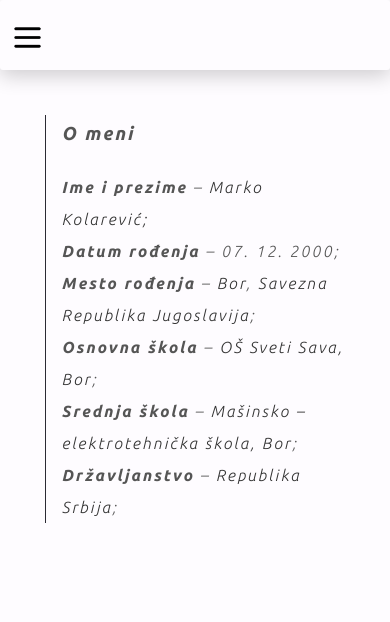
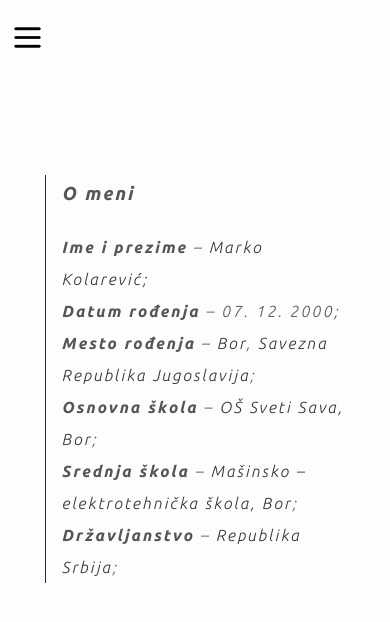
Before and after one commit to MarkoKolarevic/moj-blog, a website: page public/about.html in a window 390 px wide. Drawn offline with Linux system fonts and the light colour scheme.

Commit message:
Fix style for phone

```diff
--- a/public/style.css
+++ b/public/style.css
@@ -588,15 +588,6 @@ body.dark-mode #theme-toggle::before {
 /* Stil za mobilne uređaje */
 @media only screen and (max-width: 768px) {
 
-    header {
-        position: fixed;
-        width: 100%;
-        height: 70px;
-        background-color: #FEFCFF;
-        box-shadow: 0 6px 20px 0 rgba(0, 0, 0, 0.19);
-        border-radius: 3px;
-    }
-
     h1 {
         margin-top: 150px;
         padding-bottom: 25px;
@@ -621,7 +612,7 @@ body.dark-mode #theme-toggle::before {
     }
 
     #me img {
-        width: 100px;
+        width: 150px;
     }
 
     #me {
```
